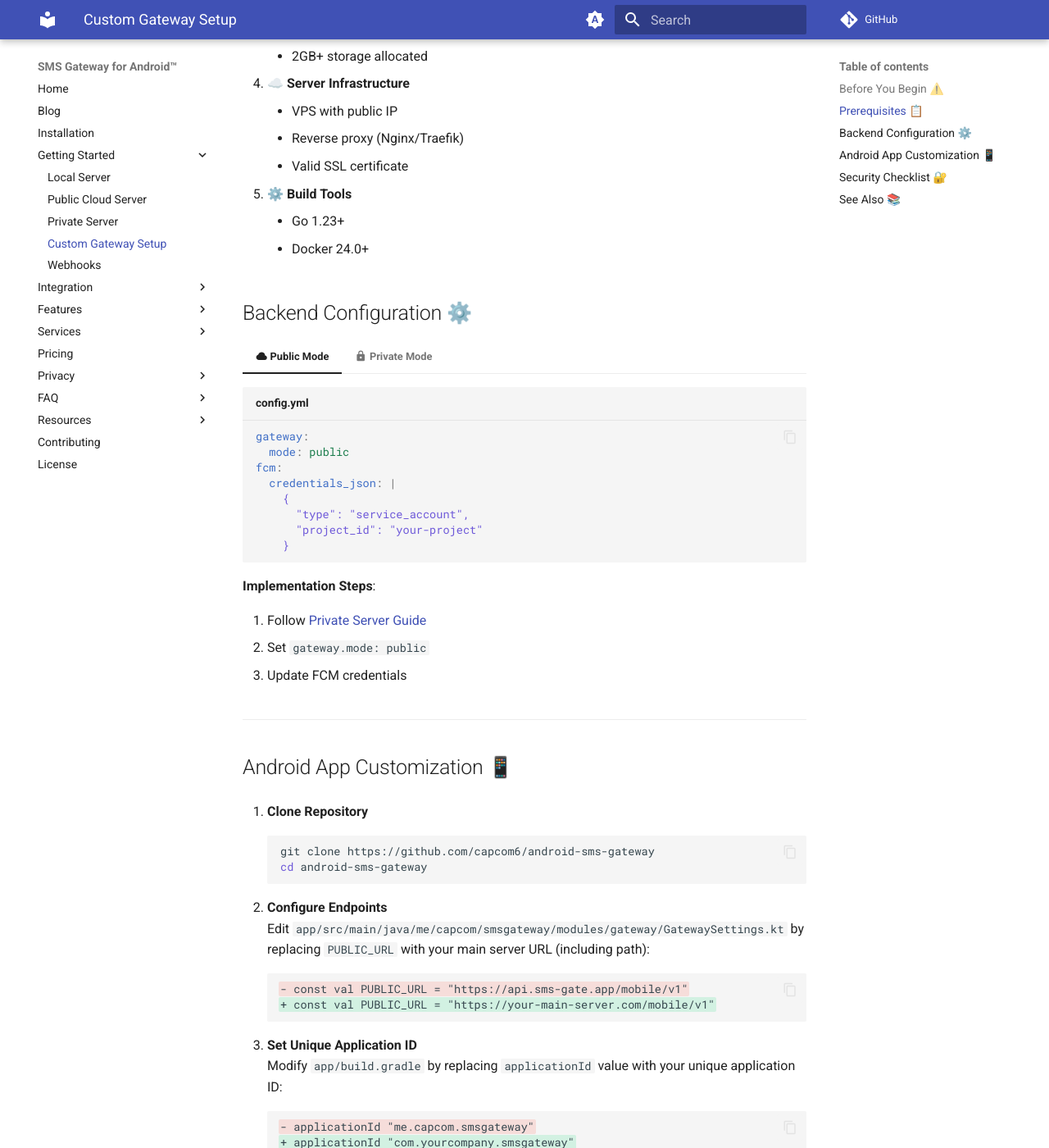
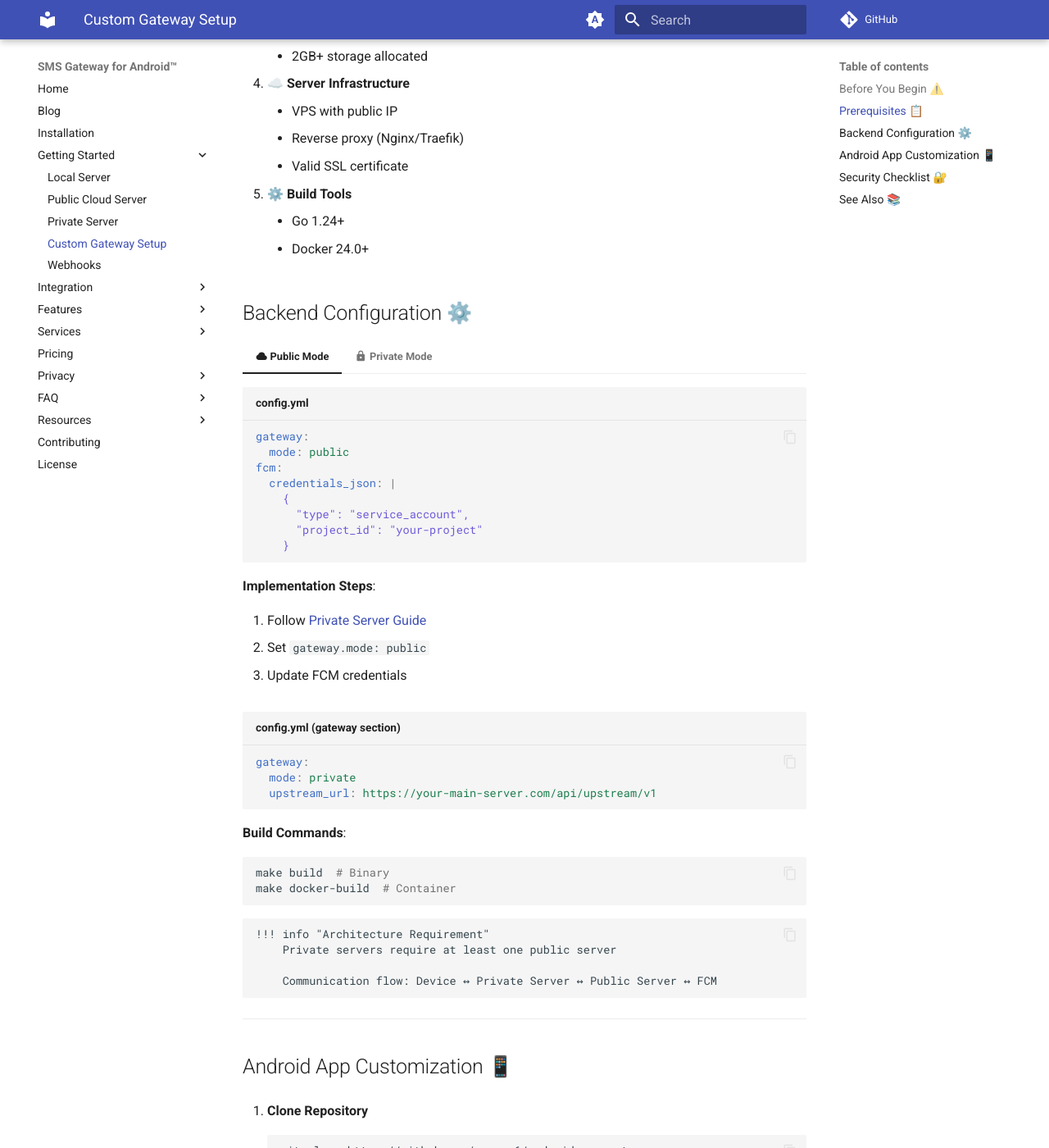
Before and after one commit to android-sms-gateway/docs-web, an MkDocs documentation site: the page built from docs/getting-started/custom-gateway.md, in a window 1280 px wide and 1400 px high, scrolled down 1006 px. Shown: the whole window at 82% size. Built offline with MkDocs 1.6.1 and Material for MkDocs 9.7.7, drawn with Linux system fonts in a browser that asks for light colours; comment, search, counter and statistics services are not loaded.

Commit message:
[private-server] upstream URL support

````diff
--- a/docs/getting-started/custom-gateway.md
+++ b/docs/getting-started/custom-gateway.md
@@ -39,7 +39,7 @@
     - Valid SSL certificate
 
 5. ⚙️ **Build Tools**
-    - Go 1.23+
+    - Go 1.24+
     - Docker 24.0+
 
 ## Backend Configuration ⚙️
@@ -62,15 +62,16 @@
     3. Update FCM credentials
 
 === ":material-lock: Private Mode"
-    ```diff title="internal/sms-gateway/modules/push/upstream/client.go"
-    - const BASE_URL = "https://api.sms-gate.app/upstream/v1"
-    + const BASE_URL = "https://your-main-server.com/upstream/v1"
-    ```
-    **Build Commands**:
-    ```bash
-    make build  # Binary
-    make docker-build  # Container
-    ```
+  ```yaml title="config.yml (gateway section)"
+  gateway:
+    mode: private
+    upstream_url: https://your-main-server.com/api/upstream/v1
+  ```
+  **Build Commands**:
+  ```bash
+  make build  # Binary
+  make docker-build  # Container
+  ```
 
     !!! info "Architecture Requirement"
         Private servers require at least one public server
````
Also changed, not shown: docs/features/private-server.md (+1 -1 lines).
